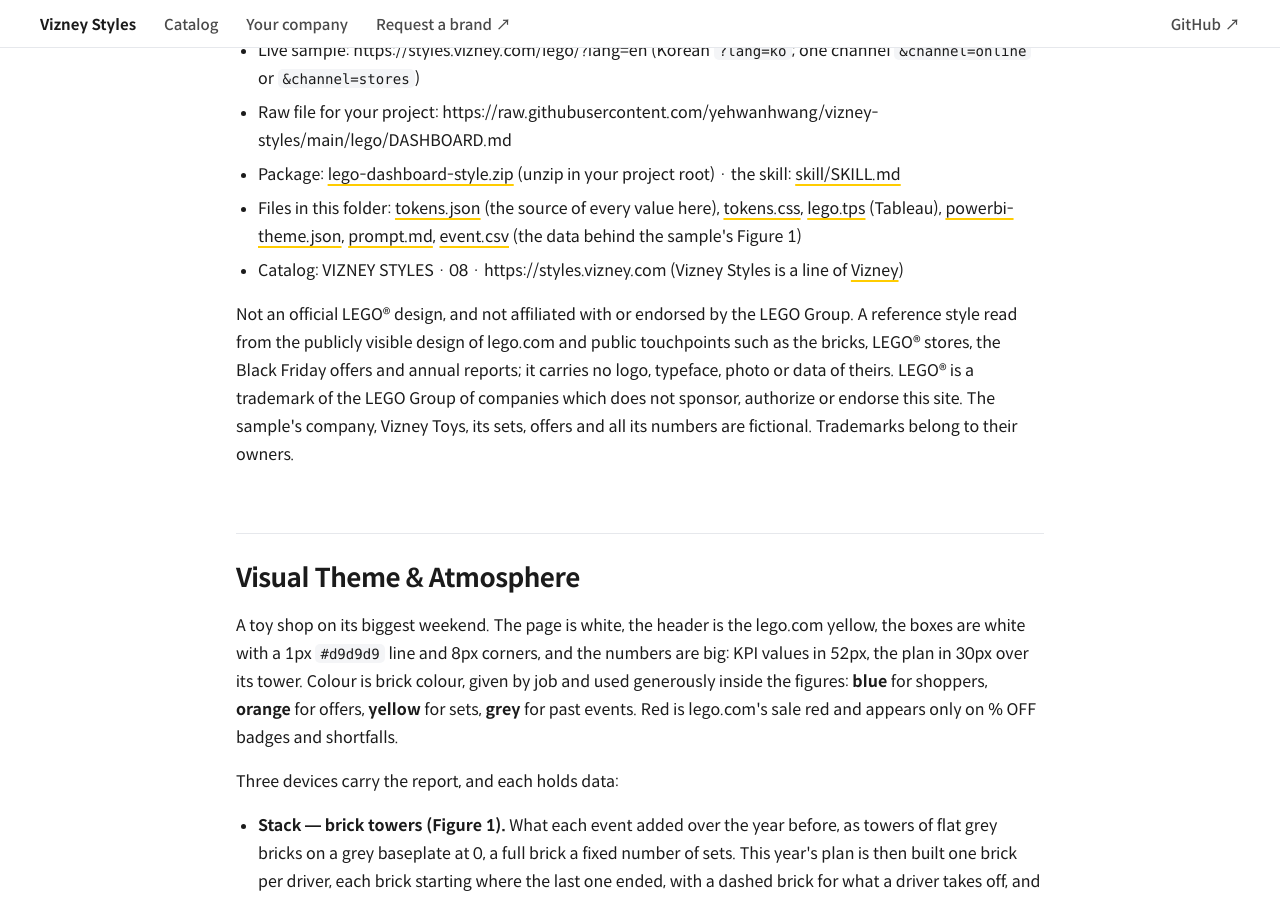
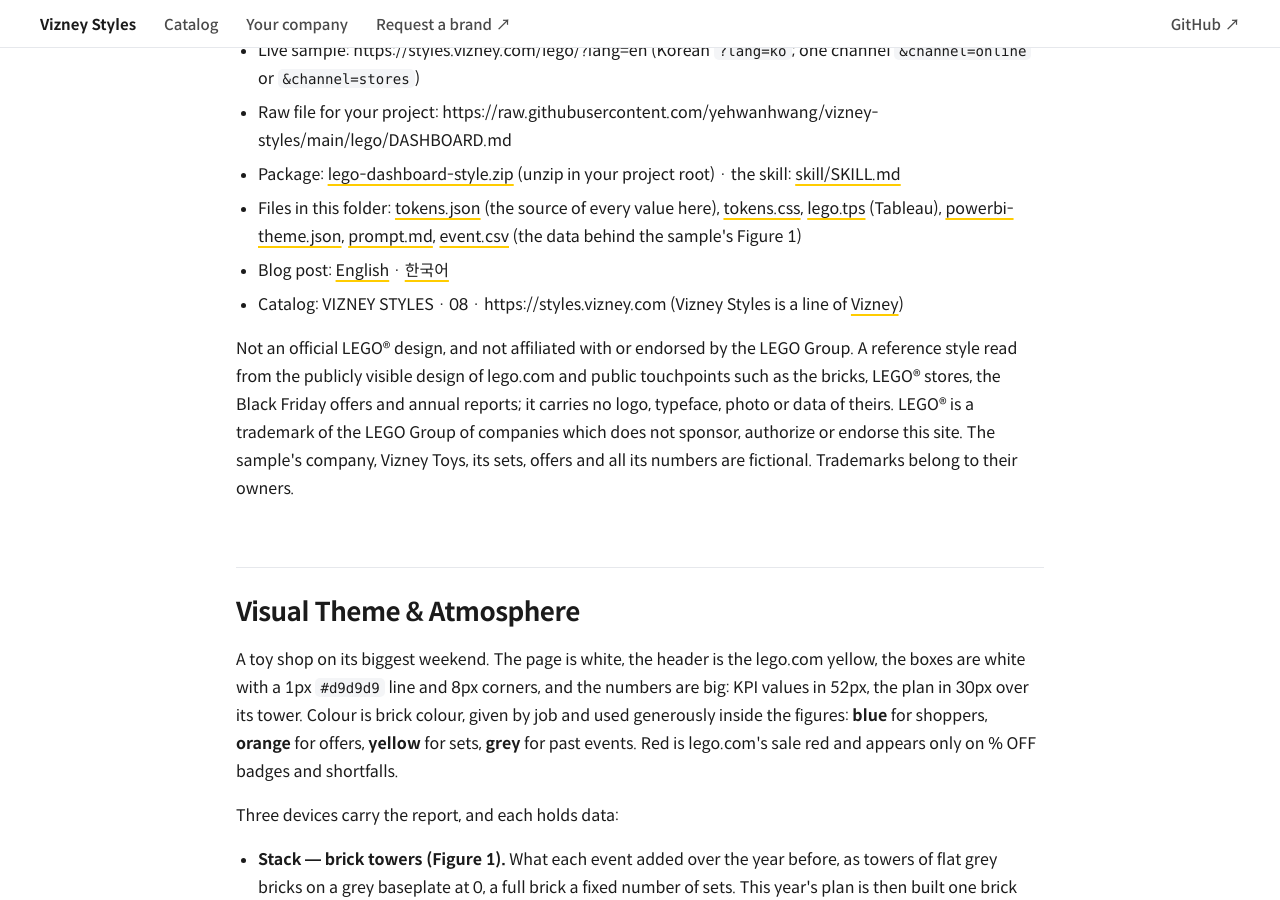
Before and after one commit to yehwanhwang/vizney-styles, a Jekyll site: the page lego/DASHBOARD.html, which Jekyll copies as it is, in a window 1280 px wide and 900 px high, scrolled down 711 px. Built offline with Jekyll 4.4.1, drawn with Linux system fonts in a browser that asks for light colours.

Commit message:
docs(lego): link the published blog posts from DASHBOARD.md
Co-Authored-By: Claude Opus 5.5 <noreply@anthropic.com>
Claude-Session: https://claude.ai/code/session_01F12JZfCCmFj4Zca2C2SfPr

```diff
--- a/lego/DASHBOARD.html
+++ b/lego/DASHBOARD.html
@@ -241,6 +241,7 @@ curl -fsSL https://styles.vizney.com/install.sh | sh -s -- lego
 <li>Raw file for your project: https://raw.githubusercontent.com/yehwanhwang/vizney-styles/main/lego/DASHBOARD.md</li>
 <li>Package: <a href="lego-dashboard-style.zip">lego-dashboard-style.zip</a> (unzip in your project root) · the skill: <a href="skill/SKILL.md">skill/SKILL.md</a></li>
 <li>Files in this folder: <a href="tokens.json">tokens.json</a> (the source of every value here), <a href="tokens.css">tokens.css</a>, <a href="lego.tps">lego.tps</a> (Tableau), <a href="powerbi-theme.json">powerbi-theme.json</a>, <a href="prompt.md">prompt.md</a>, <a href="event.csv">event.csv</a> (the data behind the sample's Figure 1)</li>
+<li>Blog post: <a href="https://www.vizney.com/style-lego/">English</a> · <a href="https://kr.vizney.com/style-lego/">한국어</a></li>
 <li>Catalog: VIZNEY STYLES · 08 · https://styles.vizney.com (Vizney Styles is a line of <a href="https://www.vizney.com">Vizney</a>)</li>
 </ul>
 <p>Not an official LEGO® design, and not affiliated with or endorsed by the LEGO Group. A reference style read from the publicly visible design of lego.com and public touchpoints such as the bricks, LEGO® stores, the Black Friday offers and annual reports; it carries no logo, typeface, photo or data of theirs. LEGO® is a trademark of the LEGO Group of companies which does not sponsor, authorize or endorse this site. The sample's company, Vizney Toys, its sets, offers and all its numbers are fictional. Trademarks belong to their owners.</p>
```
Also changed, not shown: lego/DASHBOARD.md (+1 -0 lines), 1 other file.
